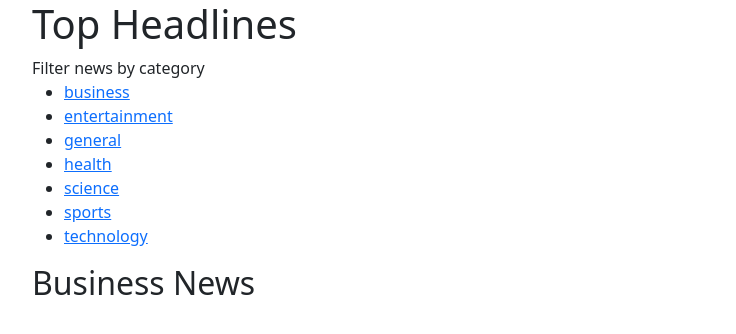
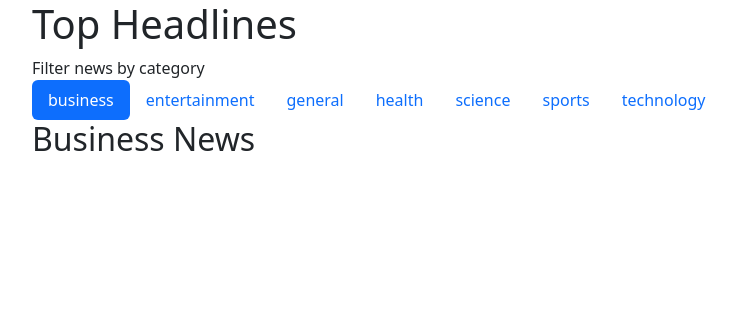
Before and after one commit to eccos/nucamp-news-app, a website built with Parcel: page index.html in a window 1280 px wide. Both pictures are taken after a click on the link "business". Shown: the whole page, without its empty margins (50-786 px from the left). Built offline with nearby package versions, Linux system fonts and the light colour scheme; no server answers.

Commit message:
change category filters into nav pills

```diff
--- a/index.html
+++ b/index.html
@@ -9,26 +9,43 @@
     <style>
         .card {
             width: 18rem;
+            height: 100%;
         }
     </style>
 </head>
 
 <body>
     <div class="container">
+        <main class="bd-main">
             <h1>Top Headlines</h1>
             <div id="category-filter">
                 Filter news by category
-            <ul>
-                <li><a href="#">business</a></li>
-                <li><a href="#">entertainment</a></li>
-                <li><a href="#">general</a></li>
-                <li><a href="#">health</a></li>
-                <li><a href="#">science</a></li>
-                <li><a href="#">sports</a></li>
-                <li><a href="#">technology</a></li>
+                <ul class="nav nav-pills">
+                    <li class="nav-item">
+                        <a class="nav-link" aria-current="page" href="#">business</a>
+                    </li>
+                    <li class="nav-item">
+                        <a class="nav-link" href="#">entertainment</a>
+                    </li>
+                    <li class="nav-item">
+                        <a class="nav-link" href="#">general</a>
+                    </li>
+                    <li class="nav-item">
+                        <a class="nav-link" href="#">health</a>
+                    </li>
+                    <li class="nav-item">
+                        <a class="nav-link" href="#">science</a>
+                    </li>
+                    <li class="nav-item">
+                        <a class="nav-link" href="#">sports</a>
+                    </li>
+                    <li class="nav-item">
+                        <a class="nav-link" href="#">technology</a>
+                    </li>
                 </ul>
             </div>
             <div class="row" id="news"></div>
+        </main>
     </div>
     <script src="https://cdn.jsdelivr.net/npm/bootstrap@5.3.2/dist/js/bootstrap.bundle.min.js"></script>
     <script src="scripts.js" type="module"></script>
--- a/scripts.js
+++ b/scripts.js
@@ -2,17 +2,22 @@
 const apiKey = process.env.NEWS_API_KEY;
 const url = `https://newsapi.org/v2/top-headlines?country=us&apiKey=${apiKey}`;
 const newsDiv = document.querySelector("#news");
-const catFilters = document.querySelector("#category-filter ul").children;
+const catFilterLinks = document.querySelectorAll("#category-filter ul a");
 
-for (const catFilter of catFilters) {
-    catFilter.children[0].onclick = (e) => {
-        const cat = e.currentTarget.textContent;
+for (const catLink of catFilterLinks) {
+    catLink.onclick = (e) => {
+        const self = e.currentTarget;
+        catFilterLinks.forEach(link => link.classList.remove("active", "disabled"));
+        self.classList.add("active", "disabled");
+
         clearChildrenOf(newsDiv);
+
         const h2 = document.createElement("h2");
-        h2.textContent = cat + " news";
+        h2.textContent = self.textContent + " news";
         h2.style.textTransform = "capitalize";
+
         newsDiv.appendChild(h2);
-        fetchNews(cat);
+        fetchNews(self.textContent);
     }
 }
 
@@ -51,7 +56,7 @@ function createCard({ title = "", author = "", description = "", url = "", urlTo
     description = description === null ? "" : description;
 
     const card = document.createElement('div');
-    card.classList.add('card');
+    card.classList.add('card', "shadow-sm");
     card.innerHTML = (urlToImage) ? `<img src="${urlToImage}" class="card-img-top" alt="news article">` : "";
 
     const cardBody = document.createElement('div');
```
Lines whose indentation alone changed are shown as unchanged.
